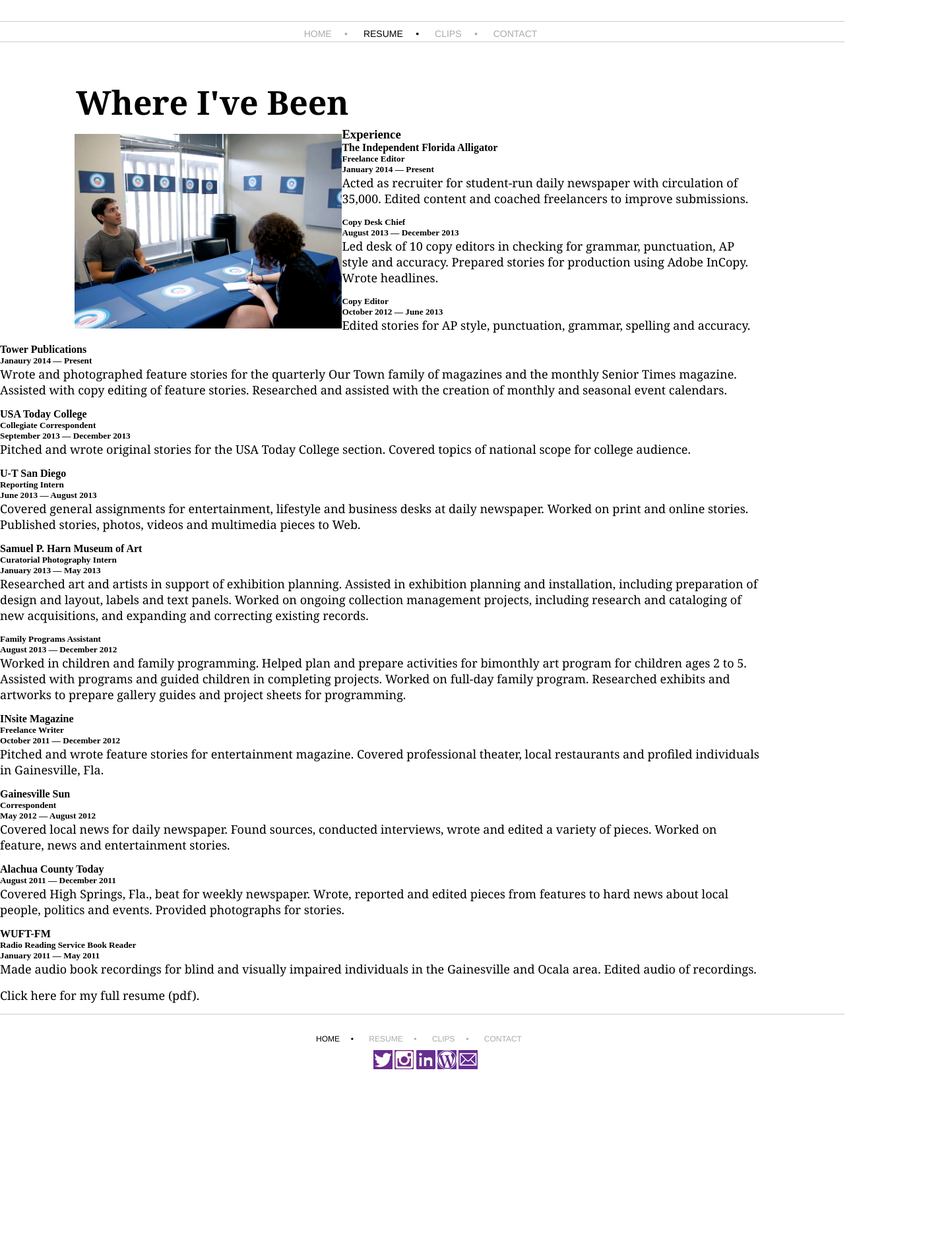
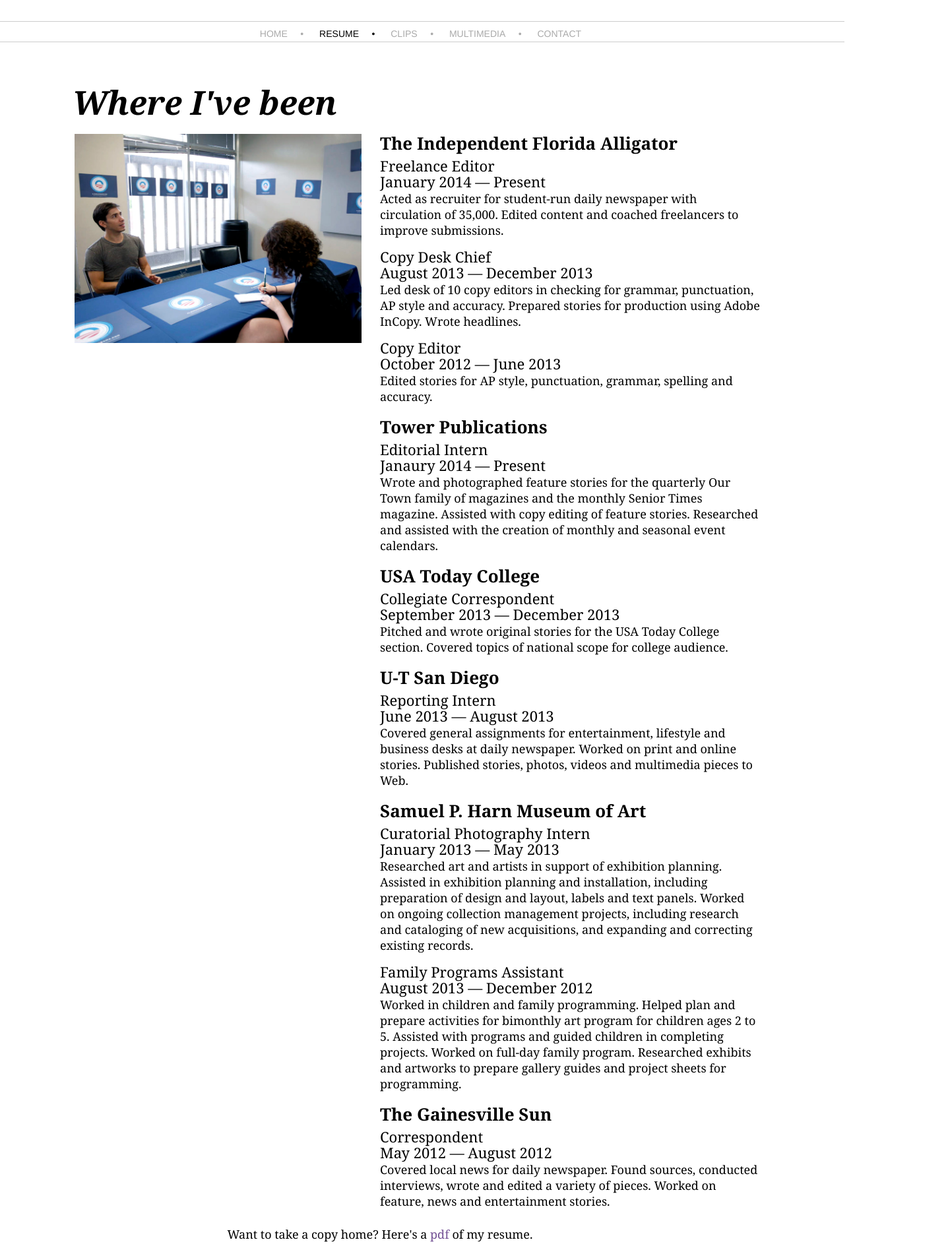
Before and after one commit to saposses/saposses.github.io, a plain HTML site: page about.html in a window 1280 px wide. Shown: the part 240-2126 px from the top of the page at 66% size, 1440 px wide, since content can reach past the window. Before the commit the page ends 1919 px from the top, so only its background shows below. Drawn offline with Linux system fonts and the light colour scheme.

Commit message:
Started multimedia page.

```diff
--- a/about.html
+++ b/about.html
@@ -5,7 +5,7 @@
         <title>Shayna Posses | About </title>
         <meta charset="UTF-8">
         <link rel="stylesheet" href="css/base.css">
-  <script src="http://use.edgefonts.net/arapey:n4,i4:all;cabin:n4,i4,n7,i7,n5,i5,n6,i6:all;josefin-sans:i7,n7,n3,i4,i3,n4,i1,n6,n1,i6:all.js"></script>
+        <script src="http://use.edgefonts.net/arapey:n4,i4:all;cabin:n4,i4,n7,i7,n5,i5,n6,i6:all;josefin-sans:i7,n7,n3,i4,i3,n4,i1,n6,n1,i6:all.js"></script>
     </head>
 
     <body>
@@ -19,74 +19,72 @@
             <a href="index.html" >HOME&nbsp;&nbsp;&nbsp;&nbsp;&nbsp;&bull;</a>
             <a href="resume.html" class="active">RESUME&nbsp;&nbsp;&nbsp;&nbsp;&nbsp;&bull;</a>
             <a href="clips.html">CLIPS&nbsp;&nbsp;&nbsp;&nbsp;&nbsp;&bull;</a>
+               <a href="multimedia.html">MULTIMEDIA&nbsp;&nbsp;&nbsp;&nbsp;&nbsp;&bull;</a>
         <a href="contact.html">CONTACT</a>
         <!--The easiest way I could figure out how to change the color of the active page was to use an id.-->
         </nav>
         </header>
 
+        <section>
+        <h1><em>Where I've been</em></h1>
+            <img src="img/justin.jpg" alt="Me interviewing Justin Long" id="justin">
 
-        <article>
-
-            <h1>Where I've Been</h1>
-            <div>
-                <img src="img/justin.jpg" alt="Me and Justin" id="left">
-            </div>
-            <h3>Experience</h3>
-            <h4>The Independent Florida Alligator</h4>
-            <h5>Freelance Editor</h5>
+             <div class="experience">
+            <h3>The Independent Florida Alligator</h3>
+            <h4>Freelance Editor</h4>
             <h5>January 2014 — Present</h5>
             <p>Acted as recruiter for student-run daily newspaper with
 circulation of 35,000. Edited content and coached freelancers to improve submissions.</p>
-            <h5>Copy Desk Chief</h5>
+            <h4>Copy Desk Chief</h4>
             <h5>August 2013 — December 2013</h5>
             <p>Led desk of 10
 copy editors in checking for grammar, punctuation, AP style and accuracy. Prepared stories for production using Adobe InCopy. Wrote headlines.</p>
-            <h5>Copy Editor</h5>
+            <h4>Copy Editor</h4>
             <h5>October 2012 — June 2013</h5>
             <p>Edited stories for AP style, punctuation, grammar, spelling and accuracy.</p>
-            <h4>Tower Publications</h4>
+            <h3>Tower Publications</h3>
+            <h4>Editorial Intern</h4>
             <h5>Janaury 2014 — Present</h5>
             <p>Wrote and photographed feature stories for the quarterly Our Town family of magazines and the monthly Senior Times magazine. Assisted with copy editing of feature stories. Researched and assisted with the creation of monthly and seasonal event calendars.
  </p>
-            <h4>USA Today College</h4>
-            <h5>Collegiate Correspondent</h5>
+            <h3>USA Today College</h3>
+            <h4>Collegiate Correspondent</h4>
             <h5>September 2013 — December 2013</h5>
             <p>Pitched and wrote original stories for the USA Today College section. Covered topics of national scope for college audience.</p>
-            <h4>U-T San Diego</h4>
-            <h5>Reporting Intern</h5>
+            <h3>U-T San Diego</h3>
+            <h4>Reporting Intern</h4>
             <h5>June 2013 — August 2013</h5>
             <p>Covered general assignments for entertainment, lifestyle and business desks at daily newspaper. Worked on print and online stories. Published stories, photos, videos and multimedia pieces to Web.</p>
-            <h4>Samuel P. Harn Museum of Art</h4>
-            <h5>Curatorial Photography Intern</h5>
+            <h3>Samuel P. Harn Museum of Art</h3>
+            <h4>Curatorial Photography Intern</h4>
             <h5>January 2013 — May 2013</h5>
             <p>Researched art and artists in support of exhibition planning. Assisted in exhibition planning and installation, including preparation of design and layout, labels and text panels. Worked on ongoing collection management projects, including research and cataloging of new acquisitions, and expanding and correcting existing records.</p>
-            <h5>Family Programs Assistant</h5>
+            <h4>Family Programs Assistant</h4>
             <h5>August 2013 — December 2012</h5>
             <p>Worked in children and family programming. Helped plan and prepare activities for bimonthly art program for children ages 2 to 5. Assisted with programs and guided children in completing projects. Worked on full-day family program. Researched exhibits and artworks to prepare gallery guides and project sheets for programming.</p>
-            <h4>INsite Magazine</h4>
-            <h5>Freelance Writer</h5>
-            <h5>October 2011 — December 2012</h5>
-            <p>Pitched and wrote feature stories for entertainment magazine. Covered professional theater, local restaurants and profiled individuals in Gainesville, Fla.</p>
-            <h4>Gainesville Sun</h4>
-            <h5>Correspondent</h5>
+            <h3>The Gainesville Sun</h3>
+        <h4>Correspondent</h4>
             <h5>May 2012 — August 2012</h5>
             <p>Covered local news for daily newspaper. Found sources, conducted interviews, wrote and edited a variety of pieces. Worked on feature, news and entertainment stories.</p>
-            <h4>Alachua County Today</h4>
-            <h5>August 2011 — December 2011</h5>
-            <p>Covered High Springs, Fla., beat for weekly newspaper. Wrote, reported and edited pieces from features to hard news about local people, politics and events. Provided photographs for stories.</p>
-            <h4>WUFT-FM</h4>
-            <h5>Radio Reading Service Book Reader</h5>
-            <h5>January 2011 — May 2011</h5>
-            <p>Made audio book recordings for blind and visually impaired individuals in the Gainesville and Ocala area. Edited audio of recordings.</p>
-        </article>
-        <p>Click here for my full resume (pdf).</p>
+            <!--I used different headline numbers for the publication, position and date in order to make it easier for me to control each separately in my CSS.-->
+                 </div>
+        </section>
+
+        <section id="download">
+        <p>Want to take a copy home? Here's a <a href="posses_resume.pdf">pdf</a> of my resume.</p>
+            <!--I separated this so I could control it on its own.-->
+        </section>
+
+
 
         <footer>
-             <nav>
-            <a href="index.html" class="active">HOME&nbsp;&nbsp;&nbsp;&nbsp;&nbsp;&bull;</a>
+            <nav>
+            <a href="index.html" >HOME&nbsp;&nbsp;&nbsp;&nbsp;&nbsp;&bull;</a>
             <a href="resume.html">RESUME&nbsp;&nbsp;&nbsp;&nbsp;&nbsp;&bull;</a>
             <a href="clips.html">CLIPS&nbsp;&nbsp;&nbsp;&nbsp;&nbsp;&bull;</a>
+            <a href="multimedia.html">MULTIMEDIA&nbsp;&nbsp;&nbsp;&nbsp;&nbsp;&bull;</a>
         <a href="contact.html">CONTACT</a>
+        <!--The easiest way I could figure out how to change the color of the active page was to use an id.-->
         </nav>
               <div>
                 <a href="https://twitter.com/isaposses" target="_blank" class="socialmedia">
--- a/css/base.css
+++ b/css/base.css
@@ -19,6 +19,10 @@ p {
     width: 100px;
     height: 100px;
     border-radius: 100px;
+}
+
+a {
+    color: #735195;
 }
 
 /*Header*/
@@ -179,6 +183,15 @@ p {
     line-height: 24px;
 }
 
+p a {
+    color: #735195;
+
+}
+
+p a:hover {
+    color: #aaaaaa;
+}
+
 #download {
     clear: both;
     text-align:center;
@@ -206,7 +219,7 @@ p {
 }
 
 article a {
-    color: #000000;
+    color: #735195;
     font-weight: 400;
     font-size: 16px;
     margin-right: 20px;
```
Also changed, not shown: clips.html (+2 -0 lines), contact.html (+2 -0 lines), index.html (+3 -2 lines), multimedia.html (added, +87 -0 lines), img/nature.jpg (added), img/sticky.jpg (added), img/violent.JPG (added), 1 other file.
